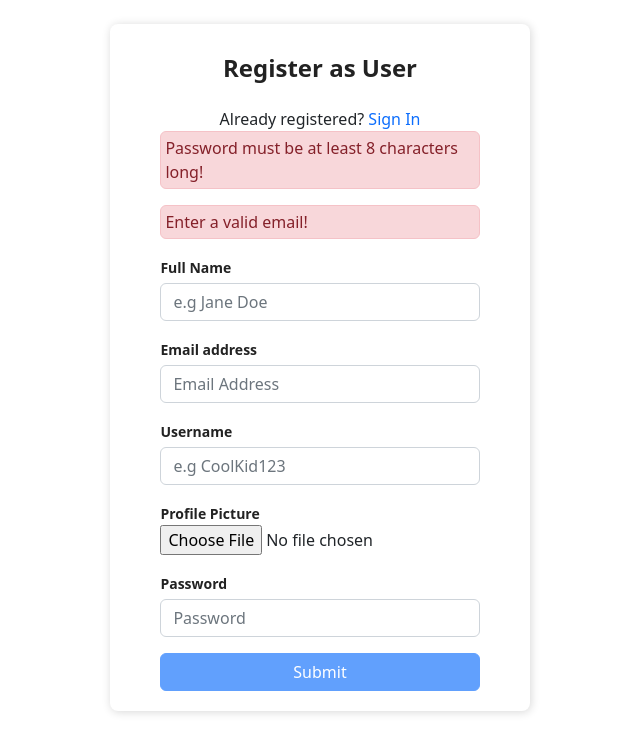
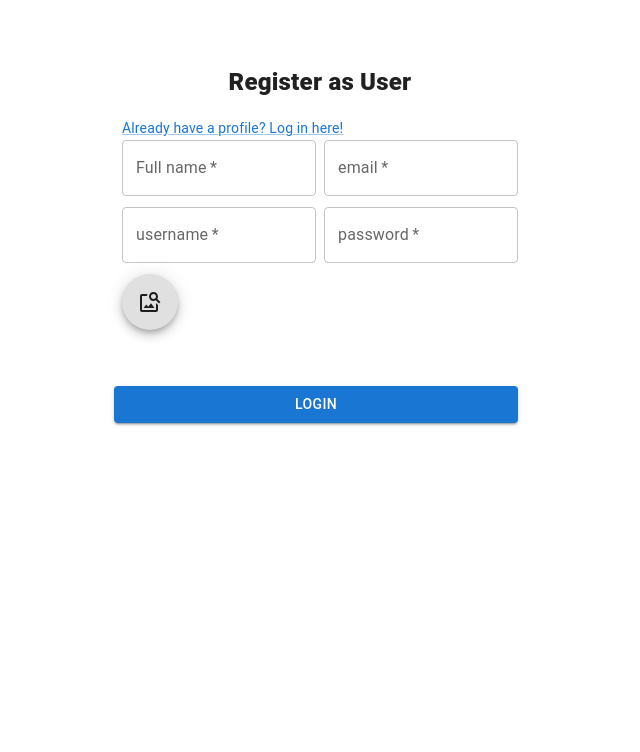
Before and after one commit to e-lich/globe-runner, a React (Create React App) app in the folder IzvorniKod/frontend/: page /register/basic in a window 1280 px wide. Shown: the top 752 px of the page, without its empty margins (320-960 px from the left). Built offline with nearby package versions, Linux system fonts and the light colour scheme.

Commit message:
fixed basic register form

```diff
--- a/IzvorniKod/frontend/src/pages/auth/BasicRegister.tsx
+++ b/IzvorniKod/frontend/src/pages/auth/BasicRegister.tsx
@@ -1,71 +1,39 @@
+import {
+  Alert,
+  Box,
+  Button,
+  Container,
+  CssBaseline,
+  Grid,
+  Link,
+  TextField,
+  Typography,
+  Fab,
+} from "@mui/material";
 import axios from "axios";
-import { useEffect, useState } from "react";
+import { useState } from "react";
 import { useNavigate } from "react-router-dom";
+import { Formik, Field, Form, ErrorMessage } from "formik";
+import * as Yup from "yup";
+import ImageSearchIcon from "@mui/icons-material/ImageSearch";
 
 function BasicRegister() {
-  const [file, setFile] = useState<Blob>();
-  let [email, setEmail] = useState("");
-  let [fullName, setFullName] = useState("");
-  let [username, setUsername] = useState("");
-  let [password, setPassword] = useState("");
-  let [submitDisabled, setSubmitDisabled] = useState(true);
   let [error, setError] = useState<Array<String>>([]);
 
   const navigate = useNavigate();
 
-  function handleEmailChange(e: React.FormEvent<HTMLInputElement>): void {
-    setEmail(e.currentTarget.value);
-  }
-
-  function handleFullNameChange(e: React.ChangeEvent<HTMLInputElement>): void {
-    setFullName(e.target.value);
-  }
-
-  function handleUsernameChange(e: React.ChangeEvent<HTMLInputElement>): void {
-    setUsername(e.target.value);
-  }
-
-  function handlePasswordChange(e: React.ChangeEvent<HTMLInputElement>): void {
-    setPassword(e.target.value);
-  }
-
-  function profilePictureChange(e: React.ChangeEvent<HTMLInputElement>): void {
-    setError((prev) =>
-      prev.filter((e) => e !== "Image must be less than 1MB!")
-    );
-    if (
-      e.target.files &&
-      e.target.files[0] &&
-      e.target.files[0].size < 1000000 &&
-      e.target.files[0].type === "image/jpeg"
-    ) {
-      setFile(e.target.files[0]);
-    } else {
-      setError((previousValue) => [
-        ...previousValue,
-        "Image must be less than 1MB!",
-      ]);
-    }
-  }
-
   const baseURL = "http://127.0.0.1:5000";
 
-  function handleRegister() {
-    if (!file) {
-      setError((previousValue) => [
-        ...previousValue,
-        "You must upload a profile picture!",
-      ]);
-      return;
-    }
+  const handleRegister = async (values: any) => {
+    setError([]);
 
     let formData = new FormData();
 
-    formData.append("name", fullName); //append the values with key, value pair
-    formData.append("email", email);
-    formData.append("username", username);
-    formData.append("photo", file);
-    formData.append("password", password);
+    formData.append("name", values.fullName);
+    formData.append("email", values.email);
+    formData.append("username", values.username);
+    formData.append("photo", values.photo);
+    formData.append("password", values.password);
     formData.append("iban", ""); // TODO - ovo je quick fix, bilo bi ljepse to hendlati na backendu
 
     const config = {
@@ -88,139 +56,182 @@ function BasicRegister() {
       });
 
     return;
-  }
+  };
 
   function saveUserData(data: any) {
     localStorage.setItem("user", JSON.stringify(data));
   }
 
-  useEffect(() => {
-    setError((prev) =>
-      prev.filter((e) => e !== "Password must be at least 8 characters long!")
-    );
-    setError((prev) => prev.filter((e) => e !== "Enter a valid email!"));
-    if (
-      email !== "" &&
-      email.includes("@") &&
-      email.substring(0, email.indexOf("@")).length > 0 &&
-      email.substring(email.indexOf("@"), email.length - 1).length > 0 &&
-      password !== "" &&
-      password.length >= 8 &&
-      fullName !== "" &&
-      username !== "" &&
-      file !== undefined &&
-      !error.includes("Image must be less than 1MB!")
-    ) {
-      setSubmitDisabled(false);
-    } else {
-      setSubmitDisabled(true);
-      if (password.length < 8) {
-        setError((prevValue) => [
-          ...prevValue,
-          "Password must be at least 8 characters long!",
-        ]);
+  const initialValues = {
+    fullName: "",
+    email: "",
+    username: "",
+    password: "",
+    photo: undefined,
+  };
+
+  const validationSchema = Yup.object().shape({
+    email: Yup.string().email().required("Required"),
+    password: Yup.string().min(8).required("Required"),
+    fullName: Yup.string().required("Required"),
+    username: Yup.string().required("Required"),
+    photo: Yup.mixed()
+      .test("photoSize", "Photo too large", photoSizeCheck)
+      .required("Required"),
+  });
+
+  function photoSizeCheck(photo?: Blob): boolean {
+    if (photo === undefined) {
+      return false;
     }
-      if (
-        email === "" ||
-        !email.includes("@") ||
-        email.substring(0, email.indexOf("@")).length === 0 ||
-        email.substring(email.indexOf("@"), email.length - 1).length === 0
-      ) {
-        setError((prevValue) => [...prevValue, "Enter a valid email!"]);
-      }
+    return photo.size <= 1000000;
   }
 
-    // eslint-disable-next-line react-hooks/exhaustive-deps
-  }, [email, password, fullName, username, file]);
-
   return (
-    <div className="d-flex justify-content-center m-4">
-      <form className="Auth-form">
-        <div className="Auth-form-content">
-          <h3 className="Auth-form-title">Register as User</h3>
-          <div className="text-center">
-            Already registered?{" "}
-            <span
-              className="link-primary"
-              onClick={() => {
-                navigate("/login");
+    <Container component="main" maxWidth="xs">
+      <CssBaseline />
+      <Box
+        sx={{
+          marginTop: 8,
+          display: "flex",
+          flexDirection: "column",
+          alignItems: "center",
         }}
       >
-              Sign In
-            </span>
-          </div>
-          {error.length > 0 &&
-            error.map((err, key) => (
-              <div className="alert-danger alert p-1" role="alert" key={key}>
-                {err}
-              </div>
+        <Typography
+          sx={{ textAlign: "center", mb: 2, fontSize: 24, fontWeight: 800 }}
+        >
+          Register as User{" "}
+        </Typography>
+        {error.map((err, key) => (
+          <Alert key={key} severity="error" sx={{ mb: 1 }}>
+            <strong>Error: </strong> {err}
+          </Alert>
         ))}
-          <div className="form-group mt-3">
-            <label>Full Name</label>
+
+        <Grid container justifyContent="flex-start">
+          <Grid item>
+            <Link href="/login" variant="body2">
+              Already have a profile? Log in here!
+            </Link>
+          </Grid>
+        </Grid>
+
+        <Formik
+          initialValues={initialValues}
+          validationSchema={validationSchema}
+          onSubmit={handleRegister}
+        >
+          {(props) => (
+            <Form>
+              <Grid container spacing={1}>
+                <Grid item xs={6}>
+                  <Field
+                    as={TextField}
+                    label="Full name"
+                    name="fullName"
+                    placeholder="Enter full name"
+                    fullWidth
+                    required
+                    error={props.errors.fullName && props.touched.fullName}
+                    helperText={<ErrorMessage name="fullName" />}
+                  />
+                </Grid>
+                <Grid item xs={6}>
+                  <Field
+                    as={TextField}
+                    label="email"
+                    name="email"
+                    placeholder="Enter email"
+                    type="email"
+                    fullWidth
+                    required
+                    error={props.errors.email && props.touched.email}
+                    helperText={<ErrorMessage name="email" />}
+                  />
+                </Grid>
+                <Grid item xs={6}>
+                  <Field
+                    as={TextField}
+                    label="username"
+                    name="username"
+                    type="username"
+                    placeholder="Enter username"
+                    fullWidth
+                    required
+                    error={props.errors.username && props.touched.username}
+                    helperText={<ErrorMessage name="username" />}
+                  />
+                </Grid>
+                <Grid item xs={6}>
+                  <Field
+                    as={TextField}
+                    label="password"
+                    name="password"
+                    placeholder="Enter password"
+                    type="password"
+                    fullWidth
+                    required
+                    error={props.errors.password && props.touched.password}
+                    helperText={<ErrorMessage name="password" />}
+                  />
+                </Grid>
+                <Grid item xs={2}>
                   <input
-              className="form-control mt-1"
-              placeholder="e.g Jane Doe"
-              onChange={(e) => handleFullNameChange(e)}
+                    hidden
+                    id="photo"
+                    name="photo"
+                    type="file"
+                    accept="image/*"
+                    onChange={(event) => {
+                      props.setFieldValue(
+                        "photo",
+                        event.currentTarget.files![0]
+                      );
+                    }}
                   />
-          </div>
-          <div className="form-group mt-3">
-            <label>Email address</label>
-            <input
-              type=""
-              className="form-control mt-1"
-              placeholder="Email Address"
-              onInput={(e) => handleEmailChange(e)}
+                  <label htmlFor="photo">
+                    <Fab component="span" sx={{ mb: 3 }}>
+                      <ImageSearchIcon />
+                    </Fab>
+                  </label>
+                </Grid>
+                <Grid item xs={10} sx={{ display: "flex-center" }}>
+                  {props.values.photo !== undefined &&
+                    props.values.photo !== "" && (
+                      <Box
+                        component="img"
+                        alt="profile pic"
+                        src={URL.createObjectURL(props.values.photo)}
+                        sx={{
+                          width: 0.6,
+                          border: 3,
+                          borderRadius: "2%",
+                        }}
                       />
-          </div>
-          <div className="form-group mt-3">
-            <label>Username</label>
-            <input
-              className="form-control mt-1"
-              placeholder="e.g CoolKid123"
-              onChange={(e) => handleUsernameChange(e)}
-            />
-          </div>
-          <div className="form-group mt-3">
-            <label>Profile Picture</label>
-            <input
-              id="file"
-              type="file"
-              accept="image/jpeg"
-              onChange={(e) => profilePictureChange(e)}
-            />
-            {file !== undefined && (
-              <img
-                alt="profile pic"
-                src={URL.createObjectURL(file)}
-                className="img-fluid mt-2 border border-dark rounded"
-              ></img>
                     )}
-          </div>
-          <div className="form-group mt-3">
-            <label>Password</label>
-            <input
-              type="password"
-              className="form-control mt-1"
-              placeholder="Password"
-              onChange={(e) => handlePasswordChange(e)}
-            />
-          </div>
-          <div className="d-grid gap-2 mt-3">
-            <button
+                </Grid>
+                {/* ovaj error se pokazuje kada su gore prikazani errori vazani uz backend, znaci kada se klikne submit, a inicijalno sumbit se disable ako ne prode
+              vaidadciju, ali ne napise nikakav error msg (al ocito postoji jer inace ne bi disableo submit) */}
+                <Grid item xs={12}>
+                  <ErrorMessage name="photo" />
+                </Grid>
+                <Button
                   type="submit"
-              className="btn btn-primary"
-              onClick={(e) => {
-                e.preventDefault();
-                handleRegister();
-              }}
-              disabled={submitDisabled}
+                  color="primary"
+                  variant="contained"
+                  disabled={!props.isValid}
+                  sx={{ mt: 3, mb: 2 }}
+                  fullWidth
                 >
-              Submit
-            </button>
-          </div>
-        </div>
-      </form>
-    </div>
+                  Login
+                </Button>
+              </Grid>
+            </Form>
+          )}
+        </Formik>
+      </Box>
+    </Container>
   );
 }
 
--- a/IzvorniKod/frontend/src/pages/auth/SignIn.tsx
+++ b/IzvorniKod/frontend/src/pages/auth/SignIn.tsx
@@ -1,6 +1,5 @@
 import {
   Alert,
-  Avatar,
   Box,
   Button,
   Container,
@@ -12,7 +11,6 @@ import {
 } from "@mui/material";
 import axios from "axios";
 import { useState } from "react";
-import LockOutlinedIcon from "@mui/icons-material/LockOutlined";
 import { useNavigate } from "react-router-dom";
 import { Formik, Field, Form, ErrorMessage } from "formik";
 import * as Yup from "yup";
@@ -23,7 +21,7 @@ export default function SignIn() {
   const navigate = useNavigate();
   const baseURL = "http://127.0.0.1:5000";
 
-  const handleLogin = async (values: any, props: any) => {
+  const handleLogin = async (values: any) => {
     const config = {
       withCredentials: true,
     };
@@ -77,7 +75,7 @@ export default function SignIn() {
   };
 
   const validationSchema = Yup.object().shape({
-    email: Yup.string().email("Enter valid email").required("Required"),
+    email: Yup.string().required("Required"),
     password: Yup.string().min(8).required("Required"),
   });
 
@@ -120,7 +118,7 @@ export default function SignIn() {
             <Form>
               <Field
                 as={TextField}
-                label="email"
+                label="email or username"
                 name="email"
                 placeholder="Enter email"
                 fullWidth
```
Also changed, not shown: IzvorniKod/frontend/public/ef3-placeholder-image.jpg (added). Lines whose indentation alone changed are shown as unchanged.
